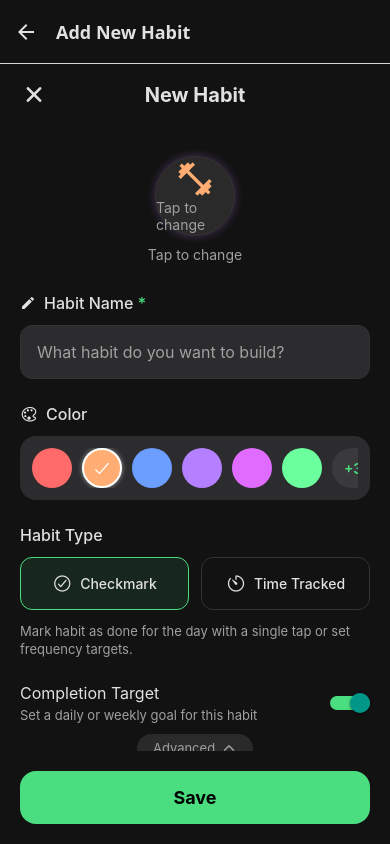
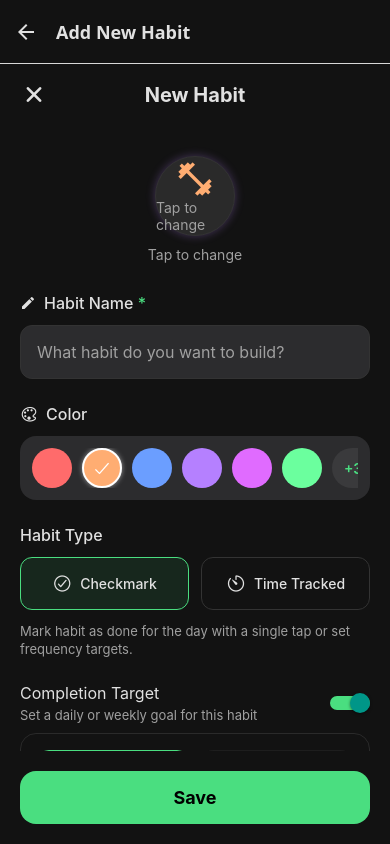
Before and after one commit to navi-navanee/DailyTracker, a React Native app: screen /AddHabit in a window 390 px wide. Both pictures are taken after a click on the element 350 px from the left and 703 px from the top of the page. Built offline with nearby package versions, Linux system fonts and the light colour scheme.

Commit message:
completeion target screen with the condition added

```diff
--- a/src/screens/AddHabitScreen.tsx
+++ b/src/screens/AddHabitScreen.tsx
@@ -30,6 +30,9 @@ export default function AddHabitScreen({ navigation }: Props) {
   const [iconType, setIconType] = useState('icon'); // 'icon' | 'emoji'
   const [isAdvancedOpen, setIsAdvancedOpen] = useState(false);
 
+  const [targetType, setTargetType] = useState<'daily' | 'weekly'>('daily');
+  const [targetCount, setTargetCount] = useState(1);
+
   const handleIconSelect = (selection: { icon: string; type: string }) => {
     setSelectedIcon(selection.icon);
     setIconType(selection.type);
@@ -58,6 +61,8 @@ export default function AddHabitScreen({ navigation }: Props) {
       iconType, // Save the type
       type: habitType,
       hasTarget,
+      targetType: hasTarget ? targetType : undefined,
+      targetCount: hasTarget ? targetCount : undefined,
       completedDates: [],
       createdAt: new Date().toISOString(),
     };
@@ -191,6 +196,65 @@ export default function AddHabitScreen({ navigation }: Props) {
             value={hasTarget}
           />
         </View>
+
+        {hasTarget && (
+          <View style={styles.targetSection}>
+            <View style={styles.targetTypeContainer}>
+              <TouchableOpacity
+                style={[styles.targetTypeCard, targetType === 'daily' && styles.activeTargetCard]}
+                onPress={() => setTargetType('daily')}
+              >
+                <View style={styles.targetCardHeader}>
+                  <Ionicons name="calendar-outline" size={18} color={targetType === 'daily' ? colors.primaryGreen : colors.text} />
+                  <Text style={styles.targetCardTitle}>Daily</Text>
+                  {targetType === 'daily' && <Ionicons name="checkmark-circle" size={18} color={colors.primaryGreen} style={{ marginLeft: 'auto' }} />}
+                </View>
+                <Text style={styles.targetCardDesc}>Complete multiple times each day</Text>
+                <Text style={styles.targetCardExample}>e.g., Drink water 8x daily</Text>
+              </TouchableOpacity>
+
+              <TouchableOpacity
+                style={[styles.targetTypeCard, targetType === 'weekly' && styles.activeTargetCard]}
+                onPress={() => setTargetType('weekly')}
+              >
+                <View style={styles.targetCardHeader}>
+                  <Ionicons name="calendar" size={18} color={targetType === 'weekly' ? colors.primaryGreen : colors.text} />
+                  <Text style={styles.targetCardTitle}>Weekly</Text>
+                  {targetType === 'weekly' && <Ionicons name="checkmark-circle" size={18} color={colors.primaryGreen} style={{ marginLeft: 'auto' }} />}
+                </View>
+                <Text style={styles.targetCardDesc}>Complete certain days per week</Text>
+                <Text style={styles.targetCardExample}>e.g., Exercise 3x per week</Text>
+              </TouchableOpacity>
+            </View>
+
+            <View style={styles.counterContainer}>
+              <View>
+                <Text style={styles.counterTitle}>
+                  {targetType === 'daily' ? 'Times per day' : 'Days per week'}
+                </Text>
+                <Text style={styles.counterSubtitle}>
+                  {targetType === 'daily' ? 'How many times to complete daily' : 'How many days to complete weekly'}
+                </Text>
+              </View>
+
+              <View style={styles.counterControls}>
+                <TouchableOpacity
+                  style={styles.counterButton}
+                  onPress={() => setTargetCount(Math.max(1, targetCount - 1))}
+                >
+                  <Ionicons name="remove" size={24} color={colors.text} />
+                </TouchableOpacity>
+                <Text style={styles.counterValue}>{targetCount}</Text>
+                <TouchableOpacity
+                  style={[styles.counterButton, { backgroundColor: colors.primaryGreen }]} // Green + button
+                  onPress={() => setTargetCount(targetType === 'weekly' ? Math.min(7, targetCount + 1) : targetCount + 1)}
+                >
+                  <Ionicons name="add" size={24} color={colors.black} />
+                </TouchableOpacity>
+              </View>
+            </View>
+          </View>
+        )}
 
         {/* Advanced Accordion Placeholder */}
         <View style={styles.advancedSection}>
@@ -486,4 +550,89 @@ const styles = StyleSheet.create({
     fontSize: 18,
     fontWeight: 'bold',
   },
+  targetSection: {
+    marginTop: -15, // Pull close to toggle
+    padding: 16,
+    borderWidth: 1,
+    borderColor: '#2A2A2A',
+    borderRadius: 16,
+    marginBottom: 25,
+  },
+  targetTypeContainer: {
+    flexDirection: 'row',
+    gap: 12,
+    marginBottom: 20,
+  },
+  targetTypeCard: {
+    flex: 1,
+    backgroundColor: '#1E1E1E',
+    padding: 12,
+    borderRadius: 12,
+    borderWidth: 1,
+    borderColor: 'transparent',
+  },
+  activeTargetCard: {
+    borderColor: colors.primaryGreen,
+    backgroundColor: 'rgba(74, 222, 128, 0.05)',
+  },
+  targetCardHeader: {
+    flexDirection: 'row',
+    alignItems: 'center',
+    marginBottom: 8,
+  },
+  targetCardTitle: {
+    color: colors.text,
+    fontSize: 14,
+    fontWeight: '600',
+    marginLeft: 8,
+  },
+  targetCardDesc: {
+    color: colors.textGray,
+    fontSize: 12,
+    marginBottom: 6,
+    lineHeight: 16,
+  },
+  targetCardExample: {
+    color: colors.primaryGreen,
+    fontSize: 11,
+    fontStyle: 'italic',
+  },
+  counterContainer: {
+    flexDirection: 'row',
+    alignItems: 'center',
+    justifyContent: 'space-between',
+    backgroundColor: '#1E1E1E',
+    padding: 16,
+    borderRadius: 12,
+  },
+  counterTitle: {
+    color: colors.text,
+    fontSize: 16,
+    fontWeight: '600',
+    marginBottom: 4,
+  },
+  counterSubtitle: {
+    color: colors.textGray,
+    fontSize: 12,
+  },
+  counterControls: {
+    flexDirection: 'row',
+    alignItems: 'center',
+    gap: 12,
+  },
+  counterButton: {
+    width: 36,
+    height: 36,
+    borderRadius: 10,
+    backgroundColor: '#2A2A2A',
+    justifyContent: 'center',
+    alignItems: 'center',
+  },
+  counterValue: {
+    color: colors.primaryGreen, // Green count
+    fontSize: 20,
+    fontWeight: 'bold',
+    minWidth: 20,
+    textAlign: 'center',
+  },
 });
```
